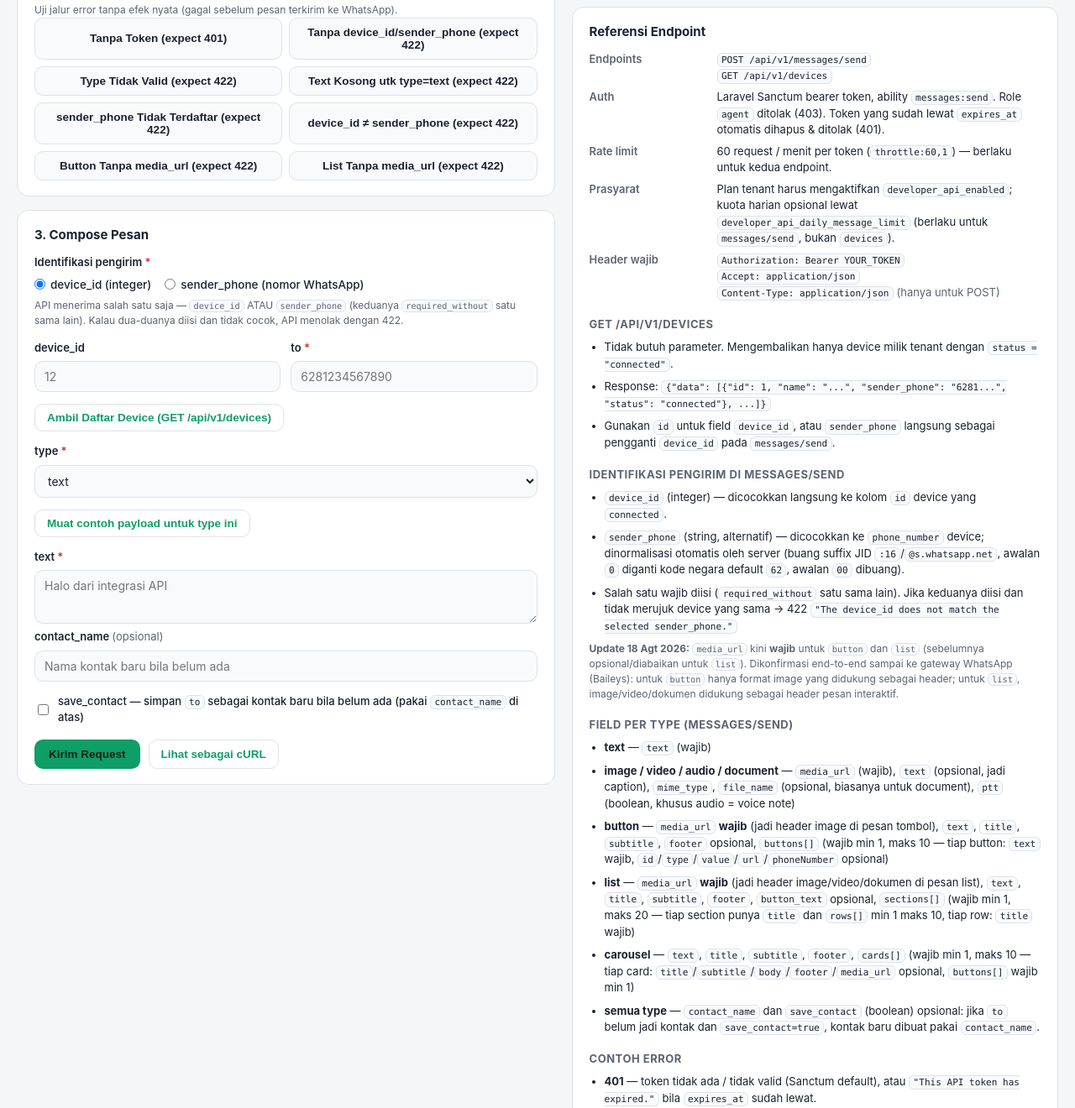
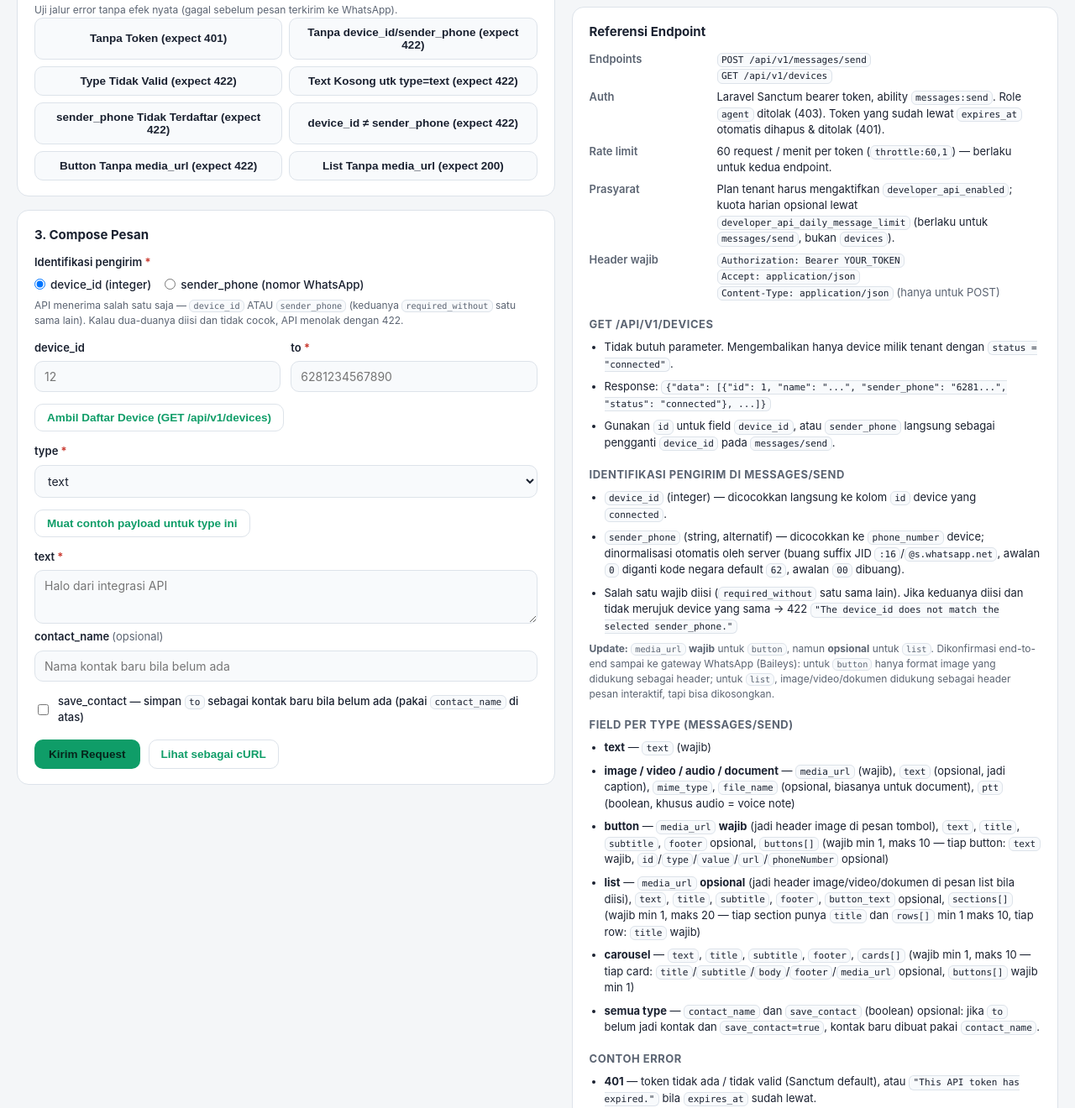
Before and after one commit to ultraboks/rilink-api-tester, a website: page public/index.html in a window 1280 px wide. Shown: the part 527-1847 px from the top of the page at 84% size. Drawn offline with Linux system fonts and the light colour scheme.

Commit message:
chore: bump version to 1.1.0 and fix list media_url requirement to be optional to align with dev_code

```diff
--- a/package.json
+++ b/package.json
@@ -1,6 +1,6 @@
 {
   "name": "rilink-developer-api-tester",
-  "version": "1.0.0",
+  "version": "1.1.0",
   "private": true,
   "description": "Alat uji lokal untuk Rilink Developer Messaging API (POST /api/v1/messages/send).",
   "type": "module",
--- a/public/app.js
+++ b/public/app.js
@@ -158,7 +158,7 @@ function renderDynamicFields(type) {
   } else if (type === 'list') {
     container.appendChild(el(`
       <div>
-        <div class="field"><label>media_url <span class="req">*</span></label><input type="text" id="f_media_url" placeholder="https://example.com/banner.jpg" /></div>
+        <div class="field"><label>media_url <span class="opt">(opsional)</span></label><input type="text" id="f_media_url" placeholder="https://example.com/banner.jpg" /></div>
         <div class="field"><label>text <span class="opt">(opsional)</span></label><input type="text" id="f_text" /></div>
         <div class="field-row">
           <div class="field"><label>title <span class="opt">(opsional)</span></label><input type="text" id="f_title" /></div>
--- a/public/index.html
+++ b/public/index.html
@@ -60,7 +60,7 @@
           <button type="button" class="btn-secondary" data-scenario="invalid-sender-phone">sender_phone Tidak Terdaftar (expect 422)</button>
           <button type="button" class="btn-secondary" data-scenario="mismatch">device_id ≠ sender_phone (expect 422)</button>
           <button type="button" class="btn-secondary" data-scenario="button-no-media">Button Tanpa media_url (expect 422)</button>
-          <button type="button" class="btn-secondary" data-scenario="list-no-media">List Tanpa media_url (expect 422)</button>
+          <button type="button" class="btn-secondary" data-scenario="list-no-media">List Tanpa media_url (expect 200)</button>
         </div>
       </div>
 
@@ -185,14 +185,14 @@
           <li>Salah satu wajib diisi (<code>required_without</code> satu sama lain). Jika keduanya diisi dan tidak merujuk device yang sama → 422 <code>"The device_id does not match the selected sender_phone."</code></li>
         </ul>
 
-        <p class="hint"><strong>Update 18 Agt 2026:</strong> <code>media_url</code> kini <strong>wajib</strong> untuk <code>button</code> dan <code>list</code> (sebelumnya opsional/diabaikan untuk <code>list</code>). Dikonfirmasi end-to-end sampai ke gateway WhatsApp (Baileys): untuk <code>button</code> hanya format image yang didukung sebagai header; untuk <code>list</code>, image/video/dokumen didukung sebagai header pesan interaktif.</p>
+        <p class="hint"><strong>Update:</strong> <code>media_url</code> <strong>wajib</strong> untuk <code>button</code>, namun <strong>opsional</strong> untuk <code>list</code>. Dikonfirmasi end-to-end sampai ke gateway WhatsApp (Baileys): untuk <code>button</code> hanya format image yang didukung sebagai header; untuk <code>list</code>, image/video/dokumen didukung sebagai header pesan interaktif, tapi bisa dikosongkan.</p>
 
         <h3>Field per type (messages/send)</h3>
         <ul class="ref-fields">
           <li><strong>text</strong> — <code>text</code> (wajib)</li>
           <li><strong>image / video / audio / document</strong> — <code>media_url</code> (wajib), <code>text</code> (opsional, jadi caption), <code>mime_type</code>, <code>file_name</code> (opsional, biasanya untuk document), <code>ptt</code> (boolean, khusus audio = voice note)</li>
           <li><strong>button</strong> — <code>media_url</code> <strong>wajib</strong> (jadi header image di pesan tombol), <code>text</code>, <code>title</code>, <code>subtitle</code>, <code>footer</code> opsional, <code>buttons[]</code> (wajib min 1, maks 10 — tiap button: <code>text</code> wajib, <code>id</code>/<code>type</code>/<code>value</code>/<code>url</code>/<code>phoneNumber</code> opsional)</li>
-          <li><strong>list</strong> — <code>media_url</code> <strong>wajib</strong> (jadi header image/video/dokumen di pesan list), <code>text</code>, <code>title</code>, <code>subtitle</code>, <code>footer</code>, <code>button_text</code> opsional, <code>sections[]</code> (wajib min 1, maks 20 — tiap section punya <code>title</code> dan <code>rows[]</code> min 1 maks 10, tiap row: <code>title</code> wajib)</li>
+          <li><strong>list</strong> — <code>media_url</code> <strong>opsional</strong> (jadi header image/video/dokumen di pesan list bila diisi), <code>text</code>, <code>title</code>, <code>subtitle</code>, <code>footer</code>, <code>button_text</code> opsional, <code>sections[]</code> (wajib min 1, maks 20 — tiap section punya <code>title</code> dan <code>rows[]</code> min 1 maks 10, tiap row: <code>title</code> wajib)</li>
           <li><strong>carousel</strong> — <code>text</code>, <code>title</code>, <code>subtitle</code>, <code>footer</code>, <code>cards[]</code> (wajib min 1, maks 10 — tiap card: <code>title</code>/<code>subtitle</code>/<code>body</code>/<code>footer</code>/<code>media_url</code> opsional, <code>buttons[]</code> wajib min 1)</li>
           <li><strong>semua type</strong> — <code>contact_name</code> dan <code>save_contact</code> (boolean) opsional: jika <code>to</code> belum jadi kontak dan <code>save_contact=true</code>, kontak baru dibuat pakai <code>contact_name</code>.</li>
         </ul>
```
